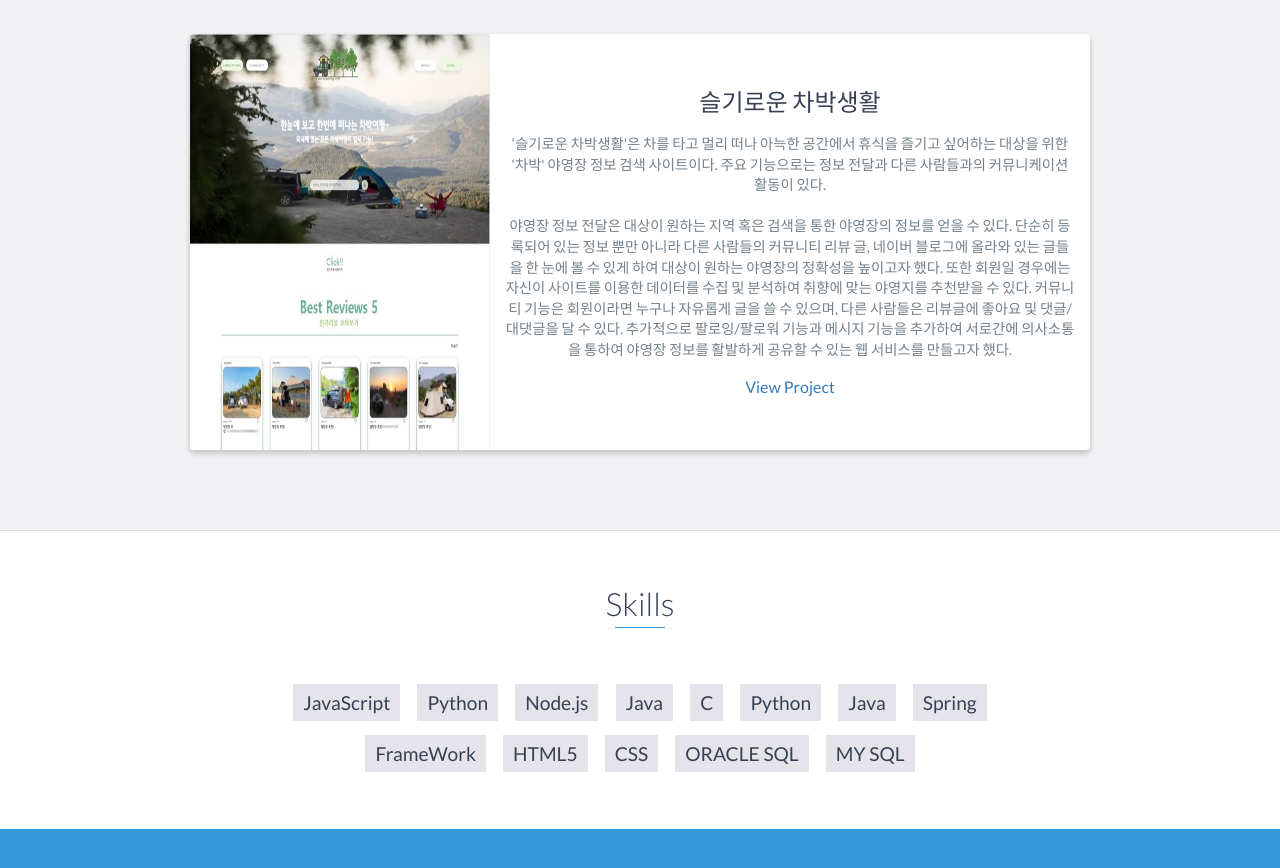
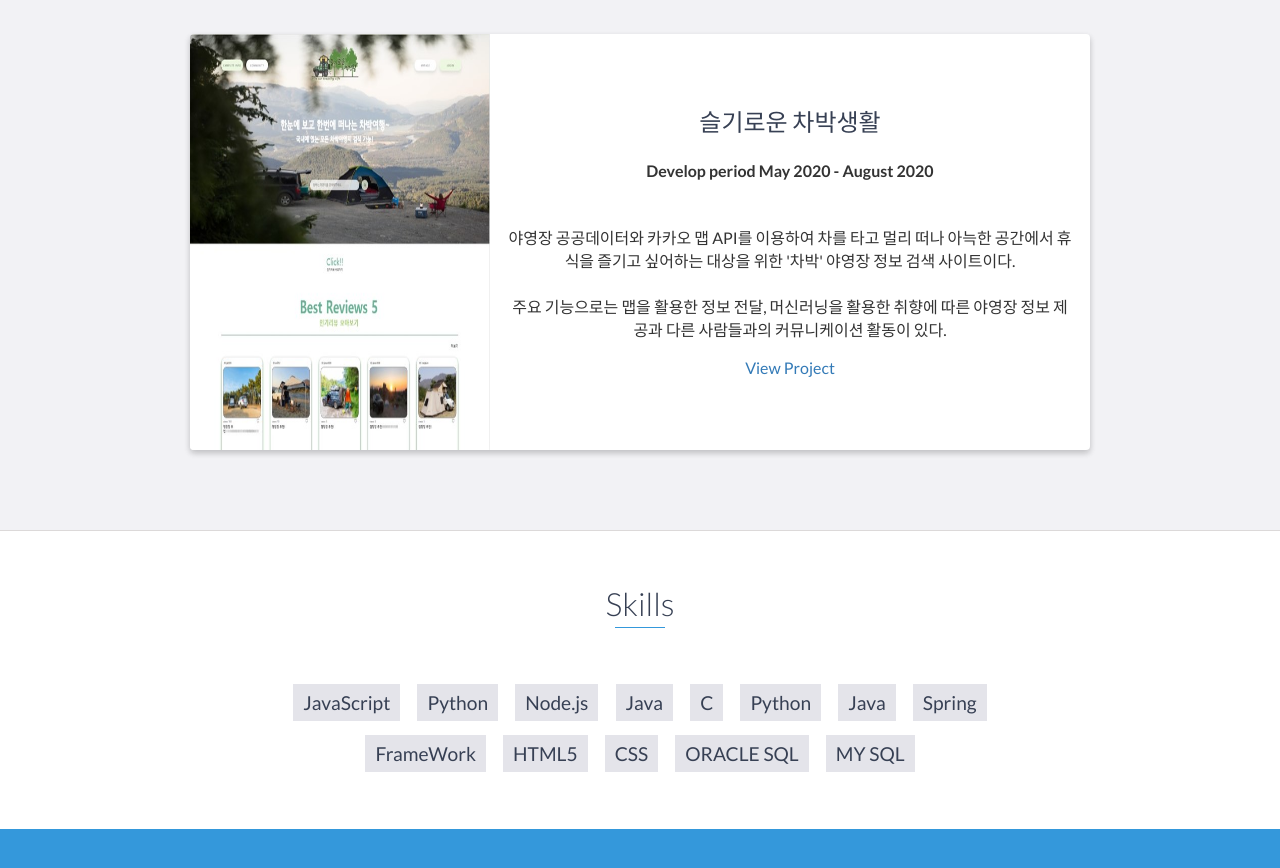
Before and after one commit to gudrms7328/portfolio, a website: page index.html in a window 1280 px wide. Shown: the part 2580-3448 px from the top of the page. Drawn offline with nearby package versions, Linux system fonts and the light colour scheme.

Commit message:
20201012 - project change

```diff
--- a/index.html
+++ b/index.html
@@ -154,9 +154,8 @@
                     <div class="project-info">
                         <h3>슬기로운 차박생활</h3>
                         <p>
-                            ‘슬기로운 차박생활'은 차를 타고 멀리 떠나 아늑한 공간에서 휴식을 즐기고 싶어하는 대상을 위한 ‘차박' 야영장 정보 검색 사이트이다. 주요 기능으로는 정보 전달과 다른 사람들과의 커뮤니케이션 활동이 있다.<br><br>
-
-야영장 정보 전달은 대상이 원하는 지역 혹은 검색을 통한 야영장의 정보를 얻을 수 있다. 단순히 등록되어 있는 정보 뿐만 아니라 다른 사람들의 커뮤니티 리뷰 글, 네이버 블로그에 올라와 있는 글들을 한 눈에 볼 수 있게 하여 대상이 원하는 야영장의 정확성을 높이고자 했다. 또한 회원일 경우에는 자신이 사이트를 이용한 데이터를 수집 및 분석하여 취향에 맞는 야영지를 추천받을 수 있다. 커뮤니티 기능은 회원이라면 누구나 자유롭게 글을 쓸 수 있으며, 다른 사람들은 리뷰글에 좋아요 및 댓글/대댓글을 달 수 있다. 추가적으로 팔로잉/팔로워 기능과 메시지 기능을 추가하여 서로간에 의사소통을 통하여 야영장 정보를 활발하게 공유할 수 있는 웹 서비스를 만들고자 했다.
+                        	<h4>Develop period May 2020 - August 2020</h4><br>
+                            야영장 공공데이터와 카카오 맵 API를 이용하여 차를 타고 멀리 떠나 아늑한 공간에서 휴식을 즐기고 싶어하는 대상을 위한 '차박' 야영장 정보 검색 사이트이다.<br><br> 주요 기능으로는 맵을 활용한 정보 전달, 머신러닝을 활용한 취향에 따른 야영장 정보 제공과 다른 사람들과의 커뮤니케이션 활동이 있다.
                         </p>
                         <a href="https://github.com/gudrms7328/carbak.git" target="_blank">View Project</a>
                     </div>
```
